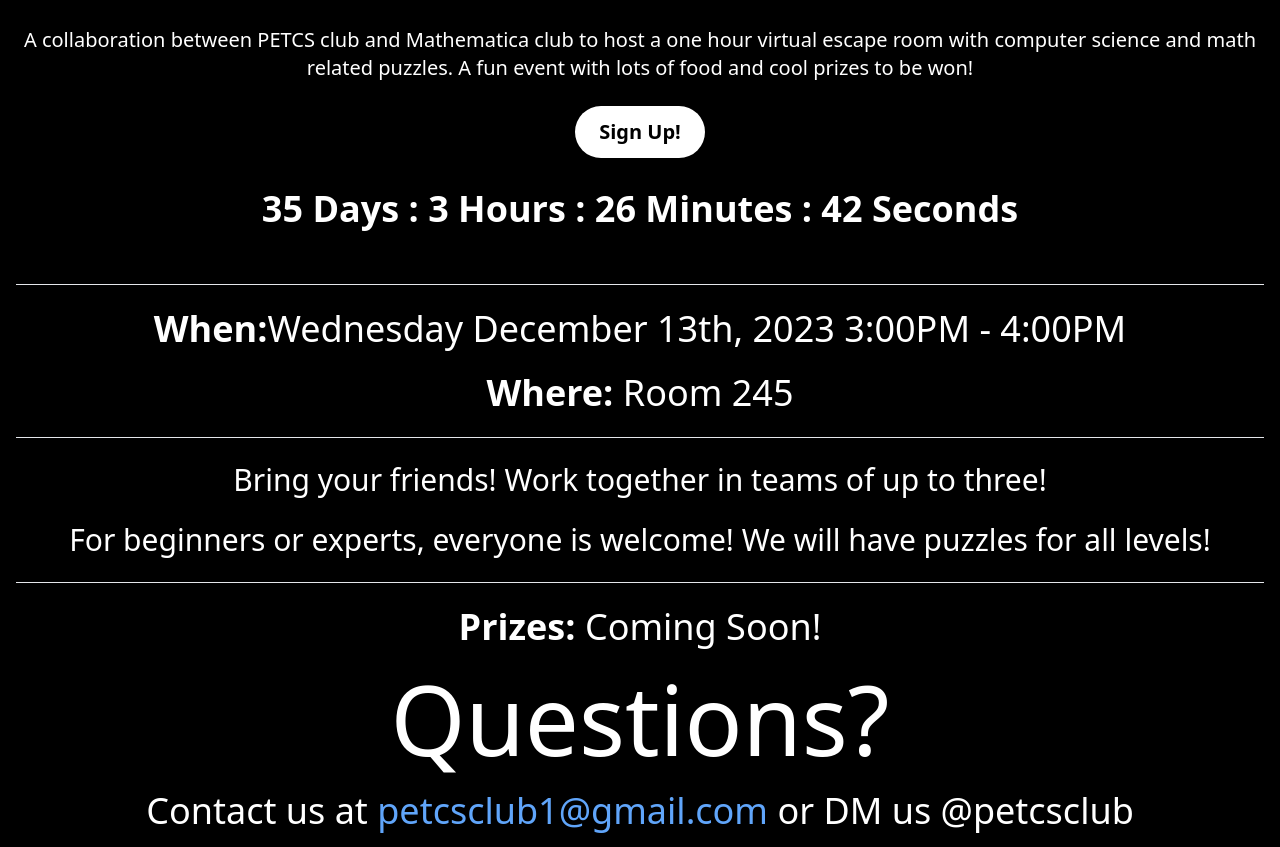
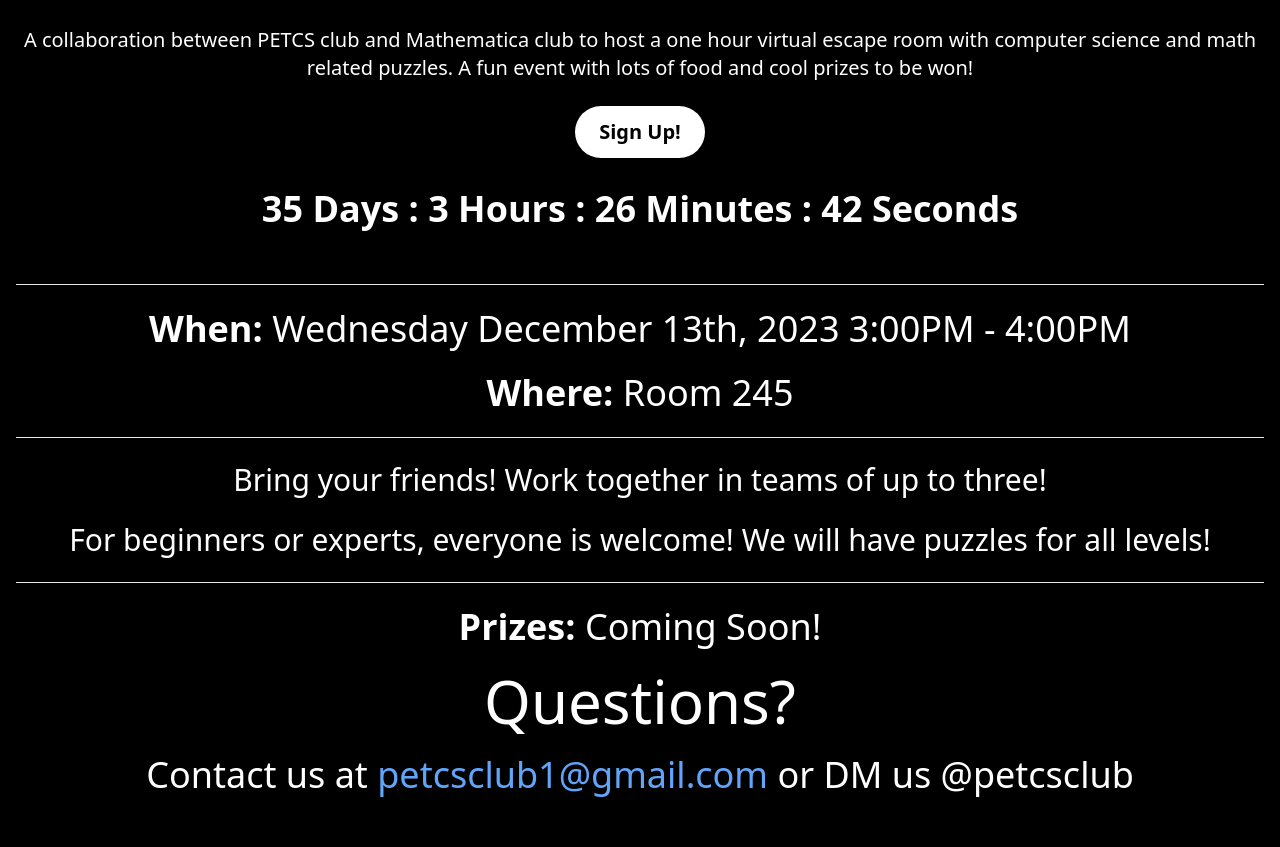
Before and after one commit to leekycauldron/petcs-site, a website: page escape/index.html in a window 1280 px wide. Shown: the part 202-1049 px from the top of the page. After the commit the page ends 1013 px from the top, so only its background shows below. Drawn offline with Linux system fonts and the light colour scheme.

Commit message:
index escape

```diff
--- a/escape/index.html
+++ b/escape/index.html
@@ -27,7 +27,8 @@
             <hr>
             <br>
         </div>
-        <h1 class="text-4xl"> <span class="font-bold">When:</span>Wednesday December 13th, 2023 3:00PM - 4:00PM</h1>
+        <h1 class="text-4xl hidden md:block"> <span class="font-bold">When:</span> Wednesday December 13th, 2023 3:00PM - 4:00PM</h1>
+        <h1 class="text-4xl block md:hidden"> <span class="font-bold">When:</span> 2023-12-13 3:00PM - 4:00PM</h1>
         <br>
         <h1 class="text-4xl"><span class="font-bold">Where:</span> Room 245</h1>
         <div class="container mx-auto">
@@ -46,7 +47,7 @@
         <h1 class="text-4xl"> <span class="font-bold">Prizes:</span> Coming Soon!</h1>
         <br>
         <!--<h1 class="text-4xl"> <span class="font-bold">Sponsors:</span> Coming Soon!</h1>-->
-        <h1 class="text-8xl">Questions?</h1>
+        <h1 class="text-6xl">Questions?</h1>
         <br>
         <h1 class="text-4xl">Contact us at <a href="mailto:petcsclub1@gmail.com" class="text-blue-400">petcsclub1@gmail.com</a> or DM us @petcsclub</h1>
     </div>
```
